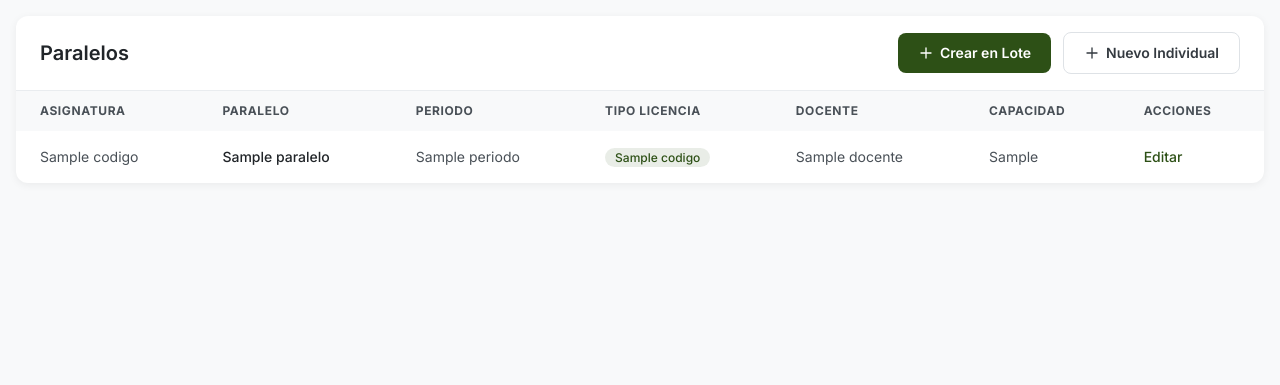
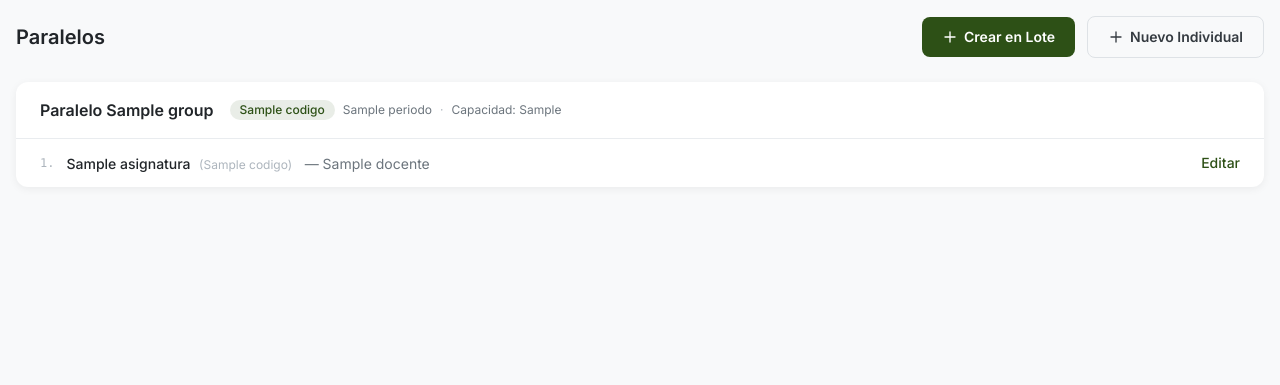
Before and after one commit to martinizin/proyecto-ecpp, a Django app: template templates/academico/paralelo_list.html in a window 1280 px wide. Shown: the part 116-501 px from the top of the page. Run offline with Django 5.2, Linux system fonts and the light colour scheme; the template is opened without the code that fills it: most values are stand-ins (such as "Sample title", 1, 10 or a date in 2020); some libraries are stand-ins or nearby versions.

Commit message:
feat(academico): agrupar paralelos por identidad en vista del inspector

```diff
--- a/templates/academico/paralelo_list.html
+++ b/templates/academico/paralelo_list.html
@@ -12,9 +12,8 @@
     </ol>
 </nav>
 
-<div class="bg-white rounded-xl shadow-md overflow-hidden">
-    <!-- Card Header -->
-    <div class="flex items-center justify-between px-6 py-4 border-b border-gray-200">
+<!-- Header with actions -->
+<div class="flex flex-col sm:flex-row items-start sm:items-center justify-between gap-3 mb-6">
     <h1 class="text-xl font-semibold text-gray-800">Paralelos</h1>
     <div class="flex items-center gap-3">
         <a href="{% url 'academico:paralelo_create_lote' %}" class="inline-flex items-center gap-1.5 bg-primary hover:bg-secondary text-white font-semibold py-2.5 px-5 rounded-lg transition-colors text-sm">
@@ -32,38 +31,46 @@
     </div>
 </div>
 
-    <!-- Table -->
-    <div class="overflow-x-auto">
-        <table class="w-full text-sm text-left">
-            <thead class="bg-gray-50 text-gray-600 uppercase text-xs font-semibold tracking-wider">
-                <tr>
-                    <th class="px-6 py-3">Asignatura</th>
-                    <th class="px-6 py-3">Paralelo</th>
-                    <th class="px-6 py-3">Periodo</th>
-                    <th class="px-6 py-3">Tipo Licencia</th>
-                    <th class="px-6 py-3">Docente</th>
-                    <th class="px-6 py-3">Capacidad</th>
-                    <th class="px-6 py-3">Acciones</th>
-                </tr>
-            </thead>
-            <tbody class="divide-y divide-gray-200">
-                {% for paralelo in paralelos %}
-                <tr class="hover:bg-gray-50 transition-colors">
-                    <td class="px-6 py-4 text-gray-600">{{ paralelo.asignatura.codigo }}</td>
-                    <td class="px-6 py-4 font-medium text-gray-800">{{ paralelo.nombre }}</td>
-                    <td class="px-6 py-4 text-gray-600">{{ paralelo.periodo.nombre }}</td>
-                    <td class="px-6 py-4">
-                        <span class="bg-primary/10 text-primary px-2.5 py-0.5 rounded-full text-xs font-medium">{{ paralelo.tipo_licencia.codigo }}</span>
-                    </td>
-                    <td class="px-6 py-4 text-gray-600">{{ paralelo.docente.get_full_name }}</td>
-                    <td class="px-6 py-4 text-gray-600">{{ paralelo.capacidad_maxima }}</td>
-                    <td class="px-6 py-4">
-                        <a href="{% url 'academico:paralelo_update' paralelo.pk %}" class="text-primary hover:text-secondary font-medium text-sm transition-colors">Editar</a>
-                    </td>
-                </tr>
-                {% empty %}
-                <tr>
-                    <td colspan="7" class="px-6 py-12 text-center">
+{% if paralelo_groups %}
+<!-- Grouped cards -->
+<div class="space-y-5">
+    {% for group in paralelo_groups %}
+    <div class="bg-white rounded-xl shadow-md overflow-hidden">
+        <!-- Group header -->
+        <div class="px-6 py-4 border-b border-gray-200 flex flex-col sm:flex-row sm:items-center gap-2 sm:gap-4">
+            <h2 class="text-base font-semibold text-gray-800">Paralelo {{ group.nombre }}</h2>
+            <div class="flex flex-wrap items-center gap-2">
+                <span class="bg-primary/10 text-primary px-2.5 py-0.5 rounded-full text-xs font-medium">{{ group.tipo_licencia.codigo }}</span>
+                <span class="text-gray-500 text-xs">{{ group.periodo.nombre }}</span>
+                <span class="text-gray-400 text-xs">·</span>
+                <span class="text-gray-500 text-xs">Capacidad: {{ group.capacidad_maxima }}</span>
+            </div>
+        </div>
+
+        <!-- Asignaturas list -->
+        <ul class="divide-y divide-gray-100">
+            {% for paralelo in group.asignaturas %}
+            <li class="px-6 py-3 flex flex-col sm:flex-row sm:items-center justify-between gap-2 hover:bg-gray-50 transition-colors">
+                <div class="flex items-center gap-3 min-w-0">
+                    <span class="text-gray-400 text-xs font-mono hidden sm:inline">{{ forloop.counter }}.</span>
+                    <div class="min-w-0">
+                        <span class="font-medium text-gray-800 text-sm">{{ paralelo.asignatura.nombre }}</span>
+                        <span class="text-gray-400 text-xs ml-1">({{ paralelo.asignatura.codigo }})</span>
+                        {% if paralelo.docente %}
+                        <span class="text-gray-500 text-sm ml-2">— {{ paralelo.docente.get_full_name }}</span>
+                        {% endif %}
+                    </div>
+                </div>
+                <a href="{% url 'academico:paralelo_update' paralelo.pk %}" class="text-primary hover:text-secondary font-medium text-sm transition-colors shrink-0">Editar</a>
+            </li>
+            {% endfor %}
+        </ul>
+    </div>
+    {% endfor %}
+</div>
+{% else %}
+<!-- Empty state -->
+<div class="bg-white rounded-xl shadow-md px-6 py-12">
     <div class="flex flex-col items-center gap-2">
         <svg class="w-10 h-10 text-gray-300" fill="none" viewBox="0 0 24 24" stroke="currentColor" stroke-width="1.5">
             <path stroke-linecap="round" stroke-linejoin="round" d="M18 18.72a9.094 9.094 0 0 0 3.741-.479 3 3 0 0 0-4.682-2.72m.94 3.198.001.031c0 .225-.012.447-.037.666A11.944 11.944 0 0 1 12 21c-2.17 0-4.207-.576-5.963-1.584A6.062 6.062 0 0 1 6 18.719m12 0a5.971 5.971 0 0 0-.941-3.197m0 0A5.995 5.995 0 0 0 12 12.75a5.995 5.995 0 0 0-5.058 2.772m0 0a3 3 0 0 0-4.681 2.72 8.986 8.986 0 0 0 3.74.477m.94-3.197a5.971 5.971 0 0 0-.94 3.197M15 6.75a3 3 0 1 1-6 0 3 3 0 0 1 6 0Zm6 3a2.25 2.25 0 1 1-4.5 0 2.25 2.25 0 0 1 4.5 0Zm-13.5 0a2.25 2.25 0 1 1-4.5 0 2.25 2.25 0 0 1 4.5 0Z"/>
@@ -71,11 +78,6 @@
         <p class="text-gray-500 font-medium">No hay paralelos registrados</p>
         <p class="text-gray-400 text-xs">Crea un nuevo paralelo para comenzar</p>
     </div>
-                    </td>
-                </tr>
-                {% endfor %}
-            </tbody>
-        </table>
 </div>
-</div>
+{% endif %}
 {% endblock %}
```
Also changed, not shown: apps/academico/presentation/views.py (+24 -2 lines). Lines whose indentation alone changed are shown as unchanged.
